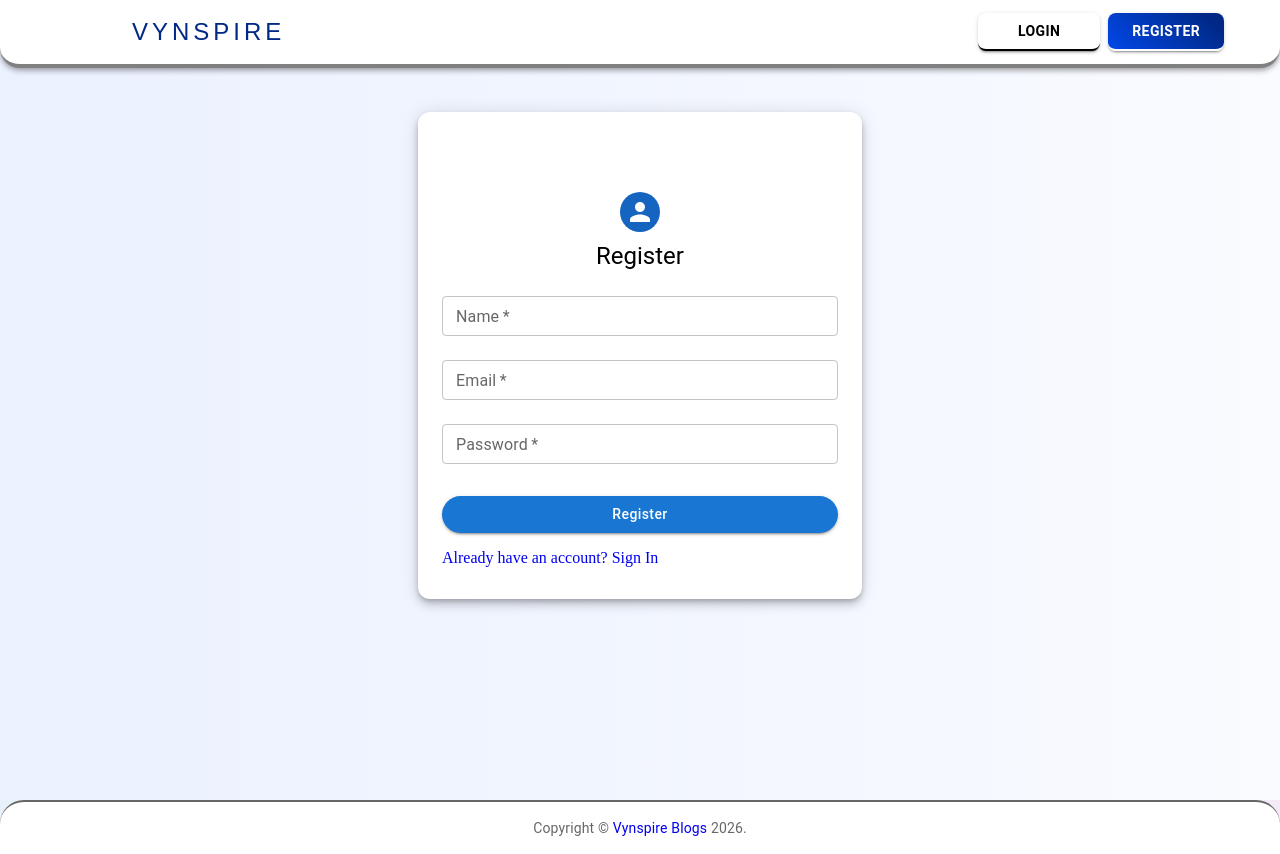
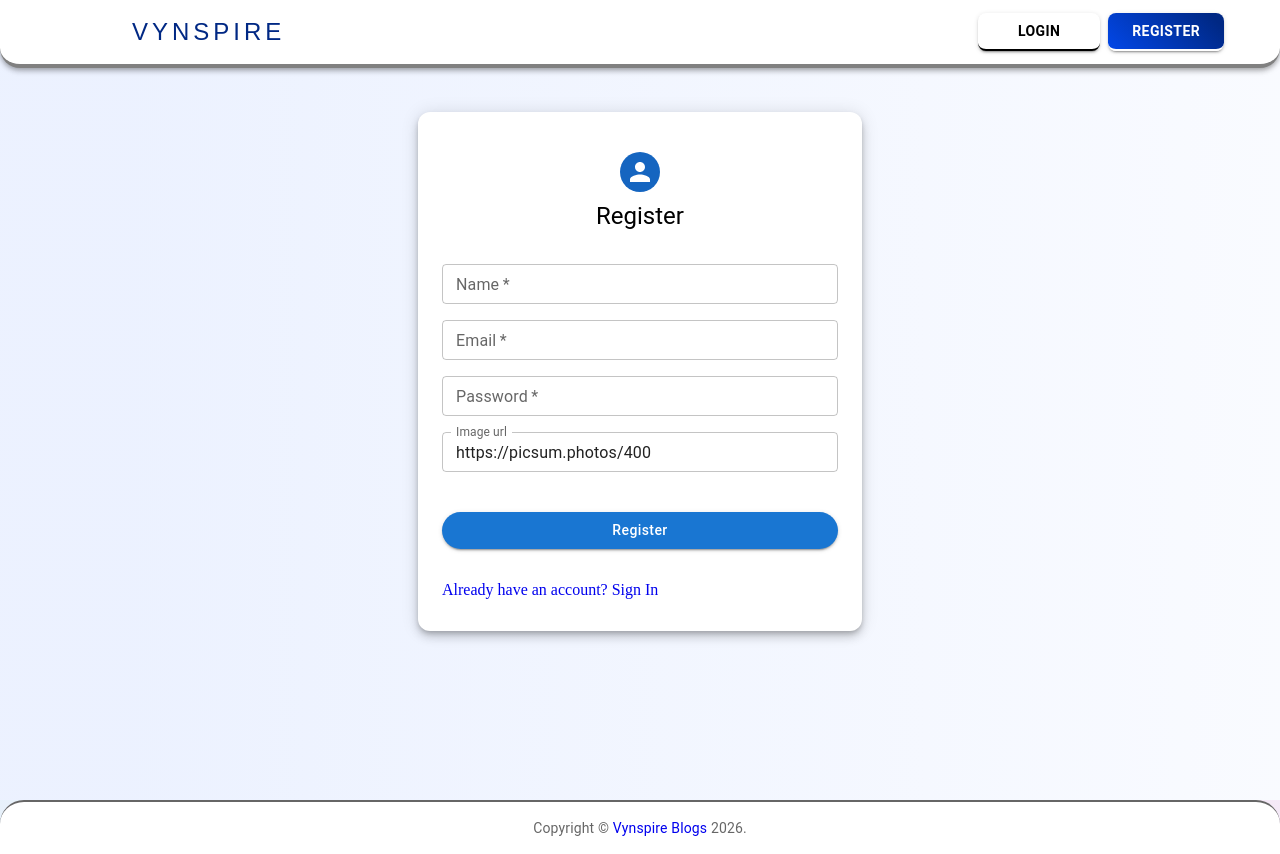
Before and after one commit to SumaniqueCode/vynspire-blogs, a React (Vite) app: page /register in a window 1280 px wide. Built offline with nearby package versions, Linux system fonts and the light colour scheme.

Commit message:
optimized form

```diff
--- a/src/pages/auth/Login.tsx
+++ b/src/pages/auth/Login.tsx
@@ -18,7 +18,7 @@ const LoginSchema = Yup.object({
 });
 
 const Login = () => {
-    const { login, isAuthenticated, loading, error } = useAuth();
+    const { login, isAuthenticated, loading } = useAuth();
 
     const formik = useFormik({
         initialValues: { email: "", password: "" },
@@ -26,84 +26,19 @@ const Login = () => {
         onSubmit: (values) => login(values.email, values.password),
     });
     if (isAuthenticated) return <Navigate to="/posts" />;
-    const { values, errors, touched, handleChange, handleSubmit } = formik;
 
     return (
-        <Container
-            component="main"
-            maxWidth="xs"
-            sx={{
-                bgcolor: "white",
-                py: 4,
-                mt: 6,
-                borderRadius: 3,
-                boxShadow: 6,
-            }}
-        >
-            <Box
-                sx={{
-                    marginTop: 5,
-                    display: "flex",
-                    flexDirection: "column",
-                    alignItems: "center",
-                }}
-            >
+        <Container component="main" maxWidth="xs" sx={{ bgcolor: "white", py: 4, mt: 6, borderRadius: 3, boxShadow: 6, }} >
+            <Box sx={{ display: "flex", flexDirection: "column", alignItems: "center", }}            >
                 <Avatar sx={{ m: 1, bgcolor: "primary.dark" }} />
                 <Typography component="h1" variant="h5">
                     Sign in
                 </Typography>
 
-                <Box component="form" onSubmit={handleSubmit} noValidate sx={{ mt: 1 }}>
-                    <TextField
-                        margin="normal"
-                        required
-                        fullWidth
-                        id="email"
-                        label="Email"
-                        name="email"
-                        autoComplete="email"
-                        size="small"
-                        value={values.email}
-                        onChange={handleChange}
-                    />
-                    {errors.email && touched.email && (
-                        <Typography color="error" variant="body2">
-                            {errors.email}
-                        </Typography>
-                    )}
-
-                    <TextField
-                        margin="normal"
-                        required
-                        fullWidth
-                        name="password"
-                        label="Password"
-                        type="password"
-                        id="password"
-                        autoComplete="current-password"
-                        size="small"
-                        value={values.password}
-                        onChange={handleChange}
-                    />
-                    {errors.password && touched.password && (
-                        <Typography color="error" variant="body2">
-                            {errors.password}
-                        </Typography>
-                    )}
-
-                    {error && (
-                        <Typography color="error" variant="body2" sx={{ mt: 1 }}>
-                            {error}
-                        </Typography>
-                    )}
-
-                    <Button
-                        type="submit"
-                        fullWidth
-                        variant="contained"
-                        sx={{ mt: 3, mb: 2, borderRadius: "25px", textTransform: "none" }}
-                        disabled={loading}
-                    >
+                <Box component="form" onSubmit={formik.handleSubmit} noValidate sx={{ width: 1, display: 'flex', flexDirection: 'column', gap: 2, mt: 4 }}>
+                    <TextField required fullWidth label="Email" size="small" {...formik.getFieldProps("email")} error={!!formik.errors.email && formik.touched.email} helperText={formik.touched.email && formik.errors.email} />
+                    <TextField required fullWidth label="Password" type="password" size="small" {...formik.getFieldProps("password")} error={!!formik.errors.password && formik.touched.password} helperText={formik.touched.password && formik.errors.password} />
+                    <Button type="submit" fullWidth variant="contained" sx={{ mt: 3, mb: 2, borderRadius: "25px", textTransform: "none" }} disabled={loading} >
                         {loading ? <CircularProgress size={24} color="inherit" /> : "Sign In"}
                     </Button>
 
--- a/src/pages/auth/Register.tsx
+++ b/src/pages/auth/Register.tsx
@@ -14,7 +14,7 @@ const RegisterSchema = Yup.object({
 const Register = () => {
   const navigate = useNavigate();
   const formik = useFormik({
-    initialValues: { name: "", email: "", password: "" },
+    initialValues: { name: "", email: "", password: "", avatar: "https://picsum.photos/400" },
     validationSchema: RegisterSchema,
     onSubmit: async (values) => {
       try {
@@ -31,88 +31,21 @@ const Register = () => {
     },
   });
 
-  const { values, errors, touched, handleChange, handleSubmit, isSubmitting } = formik;
-
   return (
-    <Container
-      component="main"
-      maxWidth="xs"
-      sx={{
-        bgcolor: "white",
-        py: 4,
-        mt:6,
-        borderRadius: 3,
-        boxShadow: 6,
-      }}
-    >
-      <Box
-        sx={{
-          marginTop: 5,
-          display: "flex",
-          flexDirection: "column",
-          alignItems: "center",
-        }}
-      >
+    <Container component="main" maxWidth="xs" sx={{ bgcolor: "white", py: 4, mt: 6, borderRadius: 3, boxShadow: 6, }}  >
+      <Box sx={{ display: "flex", flexDirection: "column", alignItems: "center", }}      >
         <Avatar sx={{ m: 1, bgcolor: "primary.dark" }} />
         <Typography component="h1" variant="h5">
           Register
         </Typography>
 
-        <Box component="form" onSubmit={handleSubmit} noValidate sx={{ mt: 1 }}>
-          <TextField
-            margin="normal"
-            required
-            fullWidth
-            id="name"
-            label="Name"
-            name="name"
-            size="small"
-            value={values.name}
-            onChange={handleChange}
-          />
-          {errors.name && touched.name && (
-            <Typography color="error" variant="body2">{errors.name}</Typography>
-          )}
-
-          <TextField
-            margin="normal"
-            required
-            fullWidth
-            id="email"
-            label="Email"
-            name="email"
-            size="small"
-            value={values.email}
-            onChange={handleChange}
-          />
-          {errors.email && touched.email && (
-            <Typography color="error" variant="body2">{errors.email}</Typography>
-          )}
-
-          <TextField
-            margin="normal"
-            required
-            fullWidth
-            id="password"
-            label="Password"
-            name="password"
-            type="password"
-            size="small"
-            value={values.password}
-            onChange={handleChange}
-          />
-          {errors.password && touched.password && (
-            <Typography color="error" variant="body2">{errors.password}</Typography>
-          )}
-
-          <Button
-            type="submit"
-            fullWidth
-            variant="contained"
-            sx={{ mt: 3, mb: 2, borderRadius: "25px", textTransform: "none" }}
-            disabled={isSubmitting}
-          >
-            {isSubmitting ? <CircularProgress size={24} color="inherit" /> : "Register"}
+        <Box component="form" onSubmit={formik.handleSubmit} noValidate sx={{width:1, display:'flex', flexDirection:'column', gap:2, mt: 4 }}>
+          <TextField required fullWidth label="Name" size="small" {...formik.getFieldProps("name")} error={!!formik.errors.name && formik.touched.name} helperText={formik.touched.name && formik.errors.name} />
+          <TextField required fullWidth label="Email" size="small" {...formik.getFieldProps("email")} error={!!formik.errors.email && formik.touched.email} helperText={formik.touched.email && formik.errors.email} />
+          <TextField required fullWidth label="Password" type="password" size="small" {...formik.getFieldProps("password")} error={!!formik.errors.password && formik.touched.password} helperText={formik.touched.password && formik.errors.password} />
+          <TextField fullWidth size="small" label="Image url" placeholder="Enter image url." {...formik.getFieldProps("avatar")} error={!!formik.errors.avatar && formik.touched.avatar} helperText={formik.touched.avatar && formik.errors.avatar} />
+          <Button type="submit" fullWidth variant="contained" sx={{ mt: 3, mb: 2, borderRadius: "25px", textTransform: "none" }} disabled={formik.isSubmitting} >
+            {formik.isSubmitting ? <CircularProgress size={24} color="inherit" /> : "Register"}
           </Button>
 
           <Link to="/login" style={{ textDecoration: "none" }}>
--- a/src/pages/blog/PostCreate.tsx
+++ b/src/pages/blog/PostCreate.tsx
@@ -74,10 +74,10 @@ const PostCreate = () => {
       </Box>
 
       <Box sx={{ display: 'flex', flexDirection: 'column', gap: 2, }} component="form" onSubmit={formik.handleSubmit}>
-        <TextField fullWidth label="Title" {...formik.getFieldProps("title")} error={!!formik.errors.title && formik.touched.title} helperText={formik.touched.title && formik.errors.title} />
-        <TextField fullWidth label="Image url" placeholder="Leave blank for random image." {...formik.getFieldProps("image")} error={!!formik.errors.title && formik.touched.title} helperText={formik.touched.title && formik.errors.title} />
-        <TextField fullWidth label="Body" multiline minRows={5} {...formik.getFieldProps("body")} error={!!formik.errors.body && formik.touched.body} helperText={formik.touched.body && formik.errors.body} />
-        <TextField fullWidth label="Tags (comma separated)" {...formik.getFieldProps("tags")} />
+        <TextField fullWidth size="small" label="Title" {...formik.getFieldProps("title")} error={!!formik.errors.title && formik.touched.title} helperText={formik.touched.title && formik.errors.title} />
+        <TextField fullWidth size="small" label="Image url" placeholder="Enter image url." {...formik.getFieldProps("image")} error={!!formik.errors.image && formik.touched.image} helperText={formik.touched.image && formik.errors.image} />
+        <TextField fullWidth label="Blog details" placeholder="Enter the blog body details." multiline minRows={5} {...formik.getFieldProps("body")} error={!!formik.errors.body && formik.touched.body} helperText={formik.touched.body && formik.errors.body} />
+        <TextField fullWidth size="small" label="Tags (comma separated)" {...formik.getFieldProps("tags")} />
         <Box sx={{ display: 'flex' }}>
           <Button type="submit" variant="contained" sx={{ mx: 'auto', background: 'linear-gradient(45deg, #0247e7ff 0%, #002884 90%)', mt: 2, px: { xs: 1, md: 3, lg: 8 } }} disabled={loading}>
             {loading ? (
--- a/src/pages/blog/PostEdit.tsx
+++ b/src/pages/blog/PostEdit.tsx
@@ -82,10 +82,10 @@ const PostEdit = () => {
       </Box>
 
       <Box sx={{ display: 'flex', flexDirection: 'column', gap: 1, }} component="form" onSubmit={formik.handleSubmit}>
-        <TextField fullWidth label="Title" margin="normal" {...formik.getFieldProps("title")} />
-        <TextField fullWidth label="Image url" placeholder="Leave blank for random image." {...formik.getFieldProps("image")} error={!!formik.errors.title && formik.touched.title} helperText={formik.touched.title && formik.errors.title} />
-        <TextField fullWidth label="Body" margin="normal" multiline rows={5} {...formik.getFieldProps("body")} />
-        <TextField fullWidth label="Tags (comma separated)" margin="normal" {...formik.getFieldProps("tags")} />
+        <TextField fullWidth size="small" label="Title" margin="normal" {...formik.getFieldProps("title")} />
+        <TextField fullWidth size="small" label="Image url" placeholder="Leave blank for random image." {...formik.getFieldProps("image")} error={!!formik.errors.title && formik.touched.title} helperText={formik.touched.title && formik.errors.title} />
+        <TextField fullWidth placeholder="Enter the blog body details." label="Blog Details" margin="normal" multiline rows={5} {...formik.getFieldProps("body")} />
+        <TextField fullWidth size="small" label="Tags (comma separated)" margin="normal" {...formik.getFieldProps("tags")} />
         <Box sx={{ display: 'flex' }}>
           <Button type="submit" variant="contained" sx={{ mx: 'auto', background: 'linear-gradient(45deg, #0247e7ff 0%, #002884 90%)', mt: 2, px: { xs: 1, md: 3, lg: 8 } }} disabled={loading}>
             {loading ? (
```
